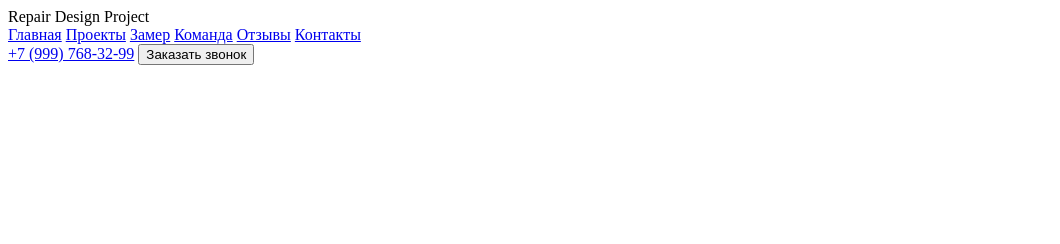
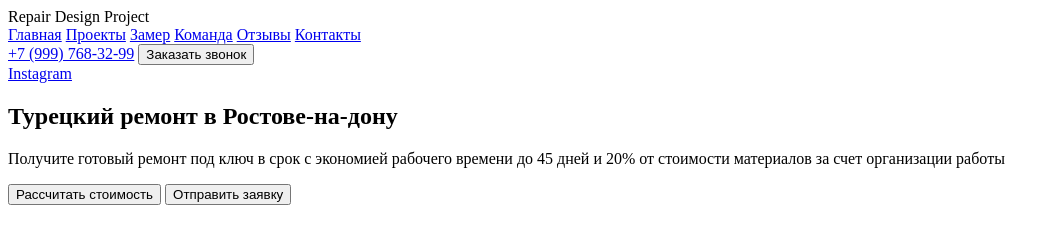
Before and after one commit to MigaesG/repair-design, a plain HTML site: page src/index.html in a window 1280 px wide. Shown: the whole page, without its empty margins (0-1060 px from the left). Drawn offline with Linux system fonts and the light colour scheme.

Commit message:
Feat: add main & section.header in index.html

```diff
--- a/src/index.html
+++ b/src/index.html
@@ -29,5 +29,25 @@
     <!-- /.container -->
   </header>
   <!-- /.header -->
+
+  <main>
+   <section class="hero">
+     <a href="#" class="instagram hero__instagram">Instagram</a>
+     <div class="hero__content">
+       <div class="container">
+         <h1 class="title hero__title">Турецкий ремонт
+          в Ростове-на-дону</h1>
+          <p class="hero__text">Получите готовый ремонт под ключ в срок с экономией рабочего времени до 45 дней и 20% от стоимости материалов за счет организации работы</p>
+          <button class="button hero__button button__primary">Рассчитать стоимость</button>
+          <button class="button hero__button button--outline">Отправить заявку</button>
+       </div>
+       <!-- /.container -->
+     </div>
+     <!-- /.hero__content -->
+   </section>
+   <!-- /.hero -->
+  </main>
+  <!-- /main -->
+
 </body>
 </html>
```
